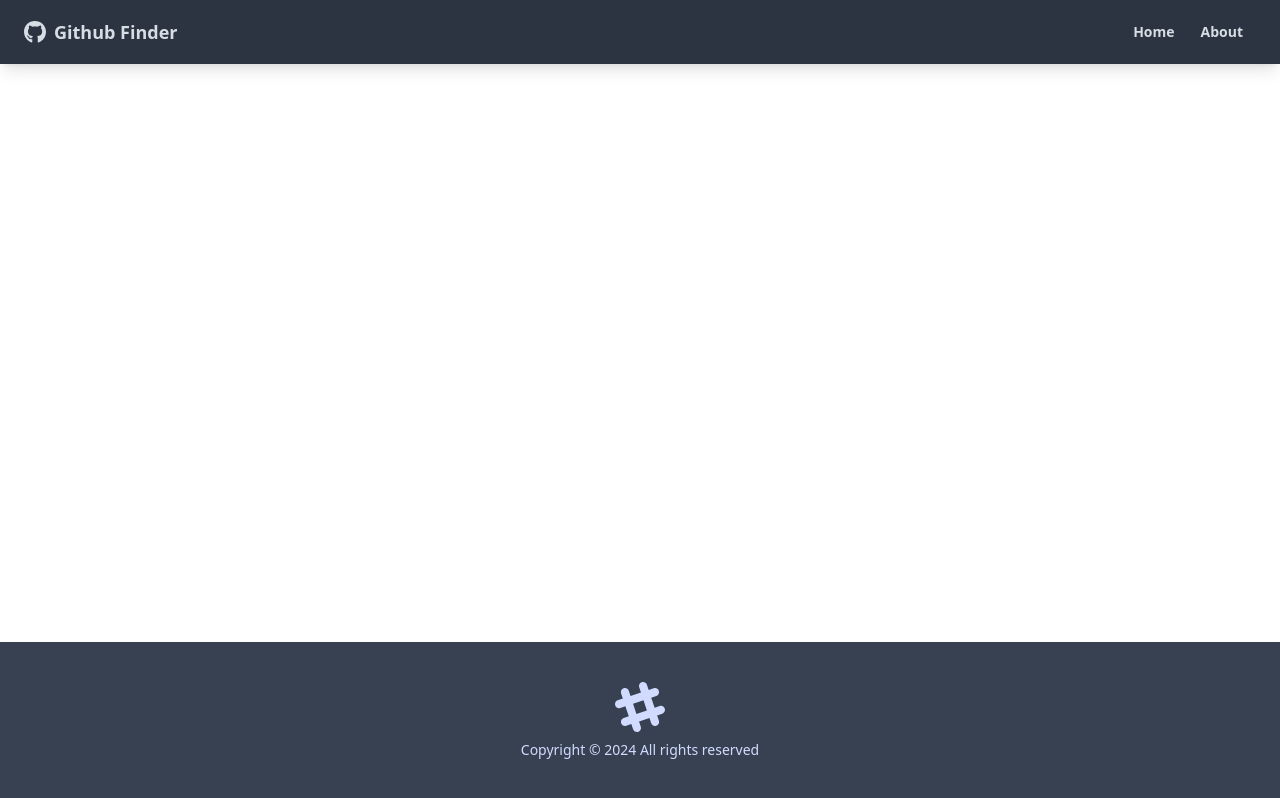
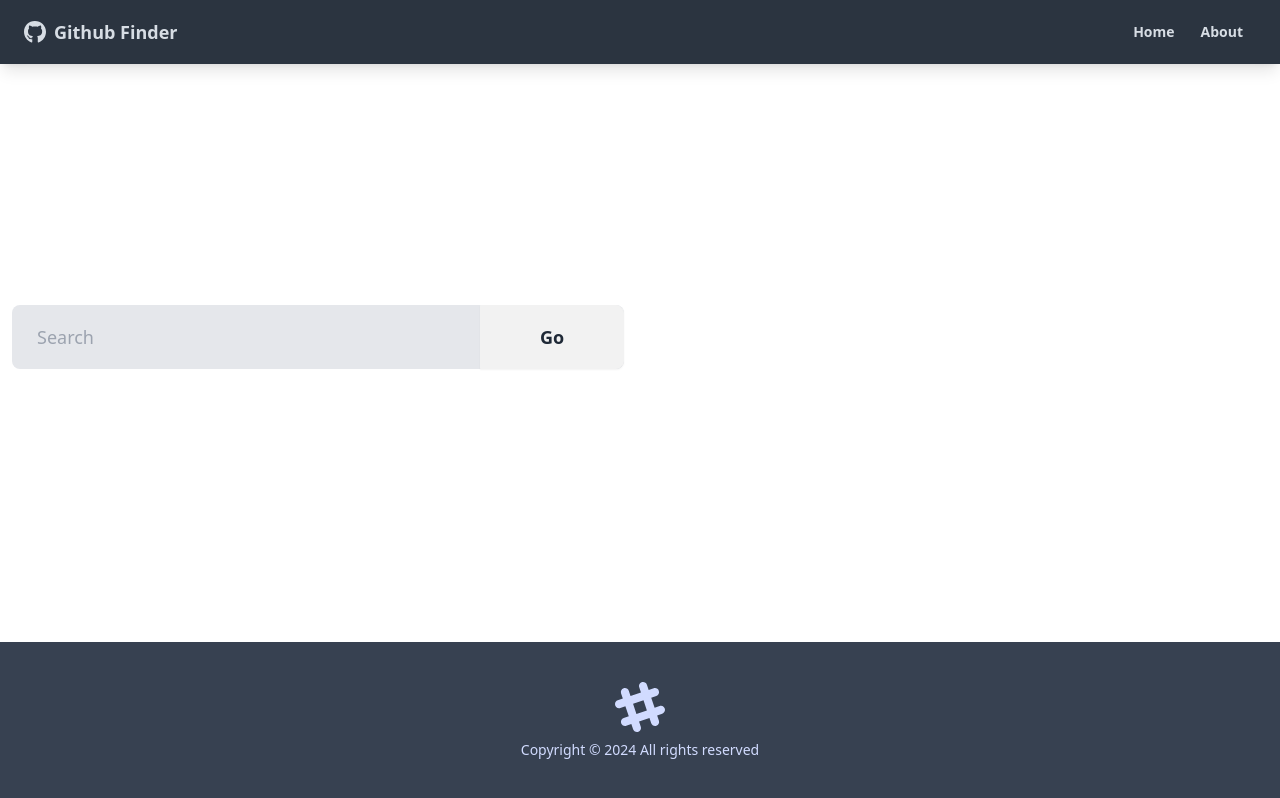
Before and after one commit to emeechan/github-finder, a React (Create React App) app: page / in a window 1280 px wide. Built offline with nearby package versions, Linux system fonts and the light colour scheme.

Commit message:
adding in the user search component

```diff
--- /dev/null
+++ b/src/components/layout/users/UserSearch.jsx
@@ -0,0 +1,59 @@
+import { useState, useContext } from "react"
+import GithubContext from "../../../context/github/GithubContext"
+
+function UserSearch() {
+    const [text, setText] = useState('')
+
+    const {users} = useContext(GithubContext)
+
+    //updates the state, which is the text, to whatever is typed in
+    const handleChange = (e) => setText(e.target.value)
+
+    const handleSubmit = (e) => {
+        //its a form submit so we have to do:
+        e.preventDefault()
+        //checks if there is text
+        if(text === '') {
+            alert('Please type something or this is going to be awkward')
+        } else {
+            //todo - search users
+
+            setText('')
+        }
+    }
+
+  return (
+    <div className='grid grid-cols-1 xl:grid-cols-2 lg:grid-cols-2 md:grid-cols-2 mb-8 gap-8'>
+        <div>
+        <form onSubmit={handleSubmit}>
+            <div className="form-control">
+            <div className="relative">
+                <input
+                type='text'
+                className='w-full pr-40 bg-gray-200 input input-lg text-black'
+                placeholder="Search"
+                value={text}
+                onChange={handleChange}
+                />
+                <button type = 'submit'
+                className="absolute top-0 right-0 rounded-l-none w-36 btn btn-lg">
+                    Go
+                </button>
+            </div>
+            </div>
+        </form>
+        </div>
+
+{/* only shows the clear button if something has been typed in the search bar */}
+        {users.length > 0 && (
+            <div>
+            <button className="btn btn-ghost btn-lg">
+                Clear
+            </button>
+        </div>
+        )}
+    </div>
+  )
+}
+
+export default UserSearch
--- a/src/pages/Home.jsx
+++ b/src/pages/Home.jsx
@@ -1,9 +1,10 @@
 import UserResults from "../components/layout/users/UserResults"
+import UserSearch from "../components/layout/users/UserSearch"
 
 function Home() {
   return (
     <>
-    {/* search component */}
+    <UserSearch />
       <UserResults />
       </>
   )
```
